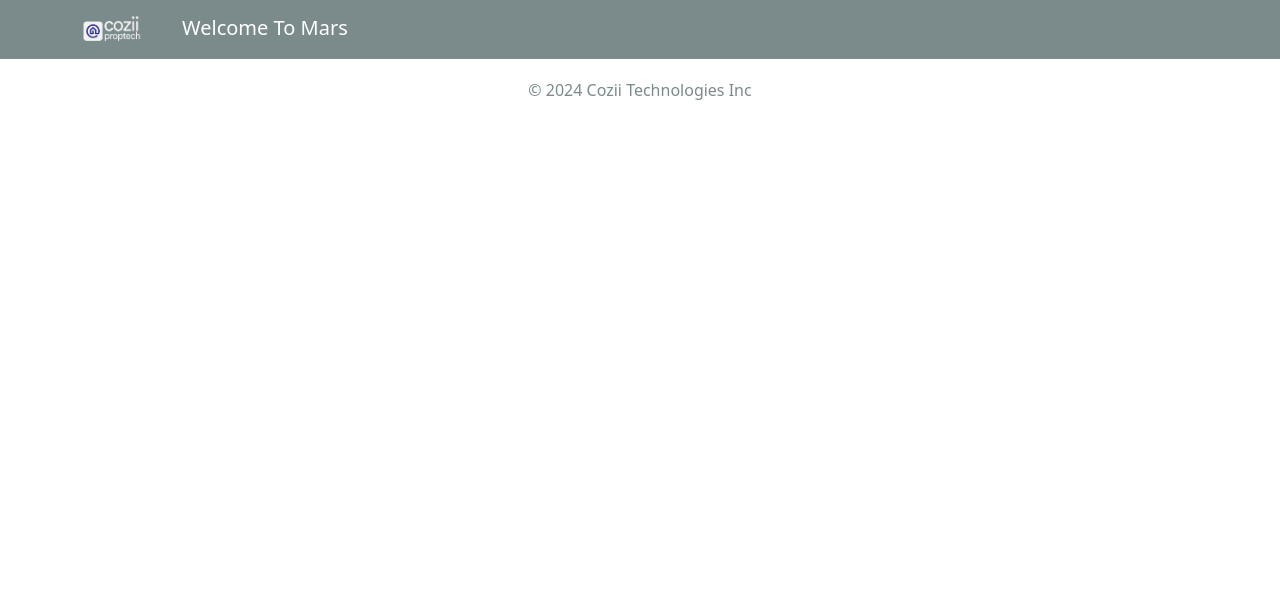
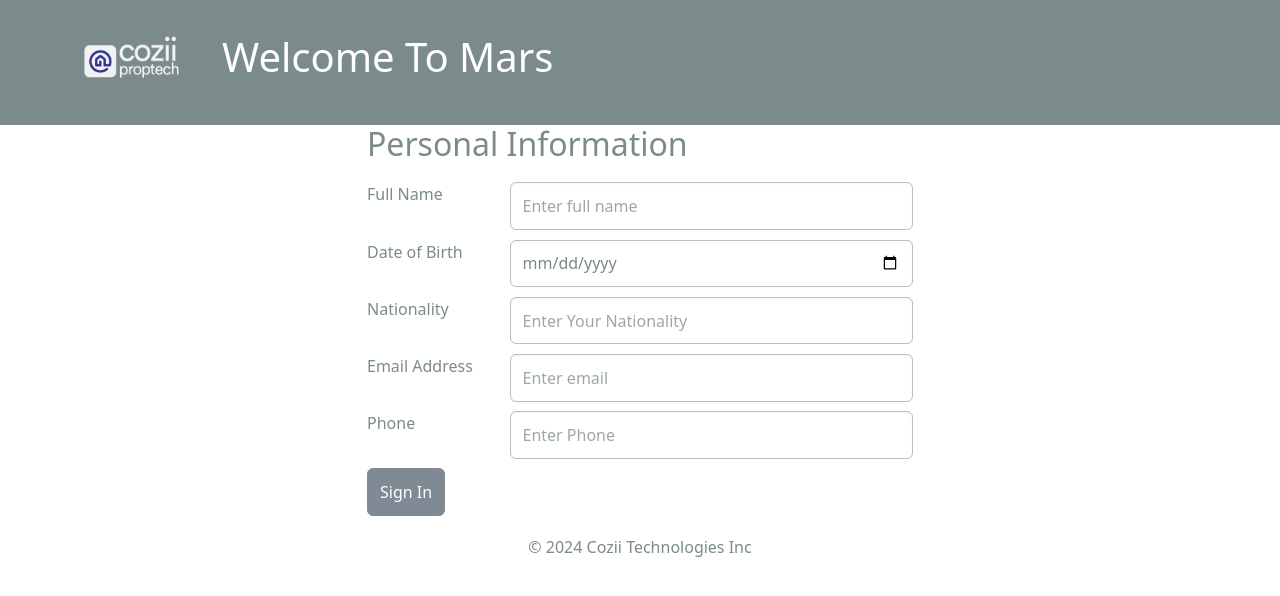
Before and after one commit to onmoonno/Mars-Visit-Application, a React (Create React App) app in the folder frontend/: page / in a window 1280 px wide. Shown: the top 596 px of the page. Built offline with nearby package versions, Linux system fonts and the light colour scheme.

Commit message:
Created PersonalInfo component.

```diff
--- a/frontend/src/App.js
+++ b/frontend/src/App.js
@@ -1,11 +1,13 @@
 import React from "react";
 import Header from "./components/Header";
 import Footer from "./components/Footer";
+import Homepage from "./pages/Homepage";
 
 const App = () => {
   return (
     <>
       <Header />
+      <Homepage />
       <Footer />
     </>
   );
--- a/frontend/src/components/Footer.jsx
+++ b/frontend/src/components/Footer.jsx
@@ -8,7 +8,7 @@ const Footer = () => {
       <Container>
         <Row>
           <Col className="text-center py-3">
-            <p>&copy; {currentYear} Cozii Technologies Inc </p>
+            <p>&copy; {currentYear} Cozii Technologies Inc</p>
           </Col>
         </Row>
       </Container>
--- a/frontend/src/components/FormContainer.jsx
+++ b/frontend/src/components/FormContainer.jsx
@@ -1,12 +1,11 @@
-import React from "react";
 import { Container, Row, Col } from "react-bootstrap";
 
-const FormContainer = ({ childern }) => {
+const FormContainer = ({ children }) => {
   return (
     <Container>
       <Row className="justify-content-md-center">
         <Col xs={12} md={6}>
-          {childern}
+          {children}
         </Col>
       </Row>
     </Container>
--- a/frontend/src/components/Header.jsx
+++ b/frontend/src/components/Header.jsx
@@ -10,11 +10,20 @@ const Header = () => {
           <Row>
             <Col>
               <Navbar.Brand>
-                <img width="60px" src={logo} alt="Cozii Proptech" />
+                <img
+                  width="100px"
+                  src={logo}
+                  alt="Cozii Proptech"
+                  style={{ paddingTop: "20px" }}
+                />
               </Navbar.Brand>
             </Col>
             <Col>
-              <Navbar.Brand>Welcome To Mars</Navbar.Brand>
+              <Navbar.Brand>
+                <h1 style={{ marginTop: "20px", marginBottom: "0px" }}>
+                  Welcome To Mars
+                </h1>
+              </Navbar.Brand>
             </Col>
           </Row>
         </Container>
--- /dev/null
+++ b/frontend/src/components/PersonalInfo.jsx
@@ -0,0 +1,106 @@
+import { useState } from "react";
+import { Form, Button, Row, Col } from "react-bootstrap";
+import FormContainer from "../components/FormContainer";
+
+const PersonalInfo = () => {
+  const [name, setName] = useState("");
+  const [email, setEmail] = useState("");
+  const [phone, setPhone] = useState("");
+  const [nationality, setNationality] = useState("");
+  const [dateOfBirth, setDateOfBirth] = useState("");
+  const submitHandler = () => {};
+
+  return (
+    <FormContainer>
+      <h2>Personal Information</h2>
+
+      <Form onSubmit={submitHandler}>
+        <Form.Group className="my-2" controlId="name">
+          <Row>
+            <Col md={3}>
+              <Form.Label>Full Name</Form.Label>
+            </Col>
+            <Col md={9}>
+              <Form.Control
+                type="text"
+                placeholder="Enter full name"
+                value={name}
+                onChange={(e) => setName(e.target.value)}
+              ></Form.Control>
+            </Col>
+          </Row>
+        </Form.Group>
+
+        <Form.Group className="my-2" controlId="dateOfBirth">
+          <Row>
+            <Col md={3}>
+              <Form.Label>Date of Birth</Form.Label>
+            </Col>
+            <Col md={9}>
+              <Form.Control
+                type="date"
+                placeholder="Date of birth"
+                value={dateOfBirth}
+                onChange={(e) => setDateOfBirth(e.target.value)}
+              ></Form.Control>
+            </Col>
+          </Row>
+        </Form.Group>
+
+        <Form.Group className="my-2" controlId="nationality">
+          <Row>
+            <Col md={3}>
+              <Form.Label>Nationality</Form.Label>
+            </Col>
+            <Col md={9}>
+              <Form.Control
+                type="text"
+                placeholder="Enter Your Nationality"
+                value={nationality}
+                onChange={(e) => setNationality(e.target.value)}
+              ></Form.Control>
+            </Col>
+          </Row>
+        </Form.Group>
+
+        <Form.Group className="my-2" controlId="email">
+          <Row>
+            <Col md={3}>
+              <Form.Label>Email Address</Form.Label>
+            </Col>
+            <Col md={9}>
+              <Form.Control
+                type="email"
+                placeholder="Enter email"
+                value={email}
+                onChange={(e) => setEmail(e.target.value)}
+              ></Form.Control>
+            </Col>
+          </Row>
+        </Form.Group>
+
+        <Form.Group className="my-2" controlId="phone">
+          <Row>
+            <Col md={3}>
+              <Form.Label>Phone</Form.Label>
+            </Col>
+            <Col md={9}>
+              <Form.Control
+                type="tel"
+                placeholder="Enter Phone"
+                value={phone}
+                onChange={(e) => setPhone(e.target.value)}
+              ></Form.Control>
+            </Col>
+          </Row>
+        </Form.Group>
+
+        <Button disabled="false" type="submit" variant="primary">
+          Sign In
+        </Button>
+      </Form>
+    </FormContainer>
+  );
+};
+
+export default PersonalInfo;
--- a/frontend/src/pages/homepage.jsx
+++ b/frontend/src/pages/homepage.jsx
@@ -1,9 +1,14 @@
 import React, { useState } from "react";
 import { Form, Button, Row, Col } from "react-bootstrap";
-import FormContainer from "../components/FormContainer";
 
-const homepage = () => {
-  return <FormContainer></FormContainer>;
+import PersonalInfo from "../components/PersonalInfo";
+
+const Homepage = () => {
+  return (
+    <>
+      <PersonalInfo />
+    </>
+  );
 };
 
-export default homepage;
+export default Homepage;
```
